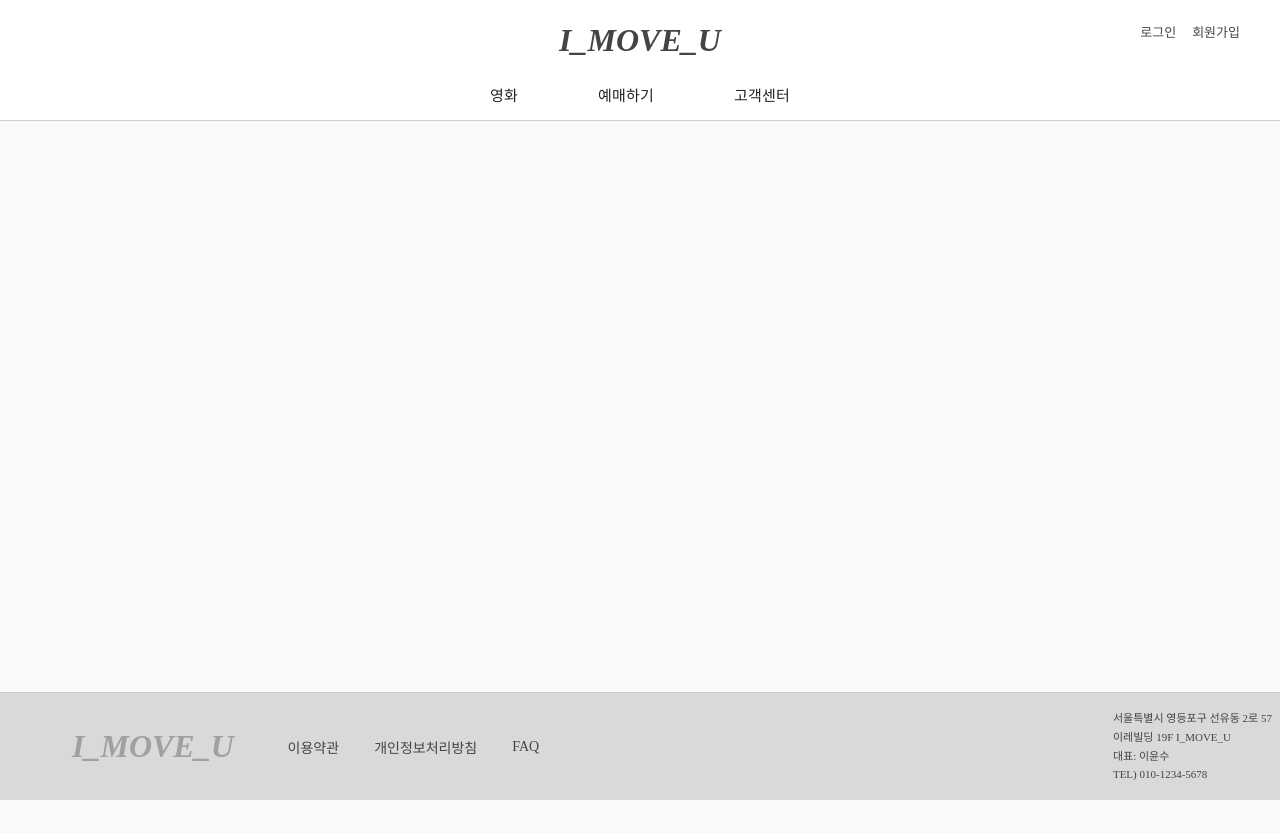
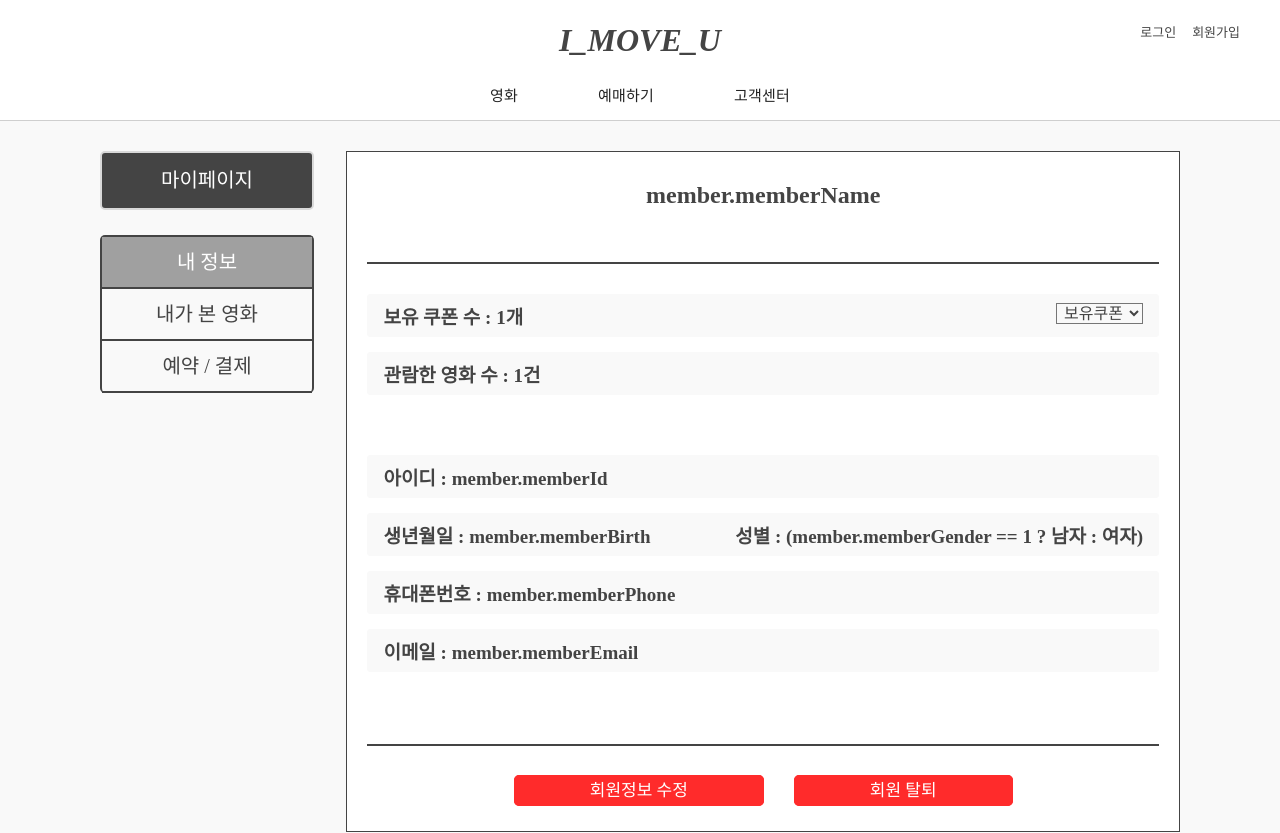
Before and after one commit to jamyeongSeo/move_final_project, a React (Vite) app in the folder move_final_front/: page /member/memberMain in a window 1280 px wide. Shown: the top 833 px of the page. Before the commit the page ends 800 px from the top, so only its background shows below. Built offline with nearby package versions, Linux system fonts and the light colour scheme; a web font is replaced by a local one.

Commit message:
(front)MemberMain 화면 구현

```diff
--- a/move_final_front/src/App.jsx
+++ b/move_final_front/src/App.jsx
@@ -3,6 +3,9 @@ import Header from "./component/common/Header";
 import Footer from "./component/common/Footer";
 import Main from "./component/common/Main";
 import CSMain from "./component/cs/CSMain";
+import Join from "./component/member/join";
+import Login from "./component/common/Login";
+import MemberMain from "./component/member/MemberMain";
 
 function App() {
   return (
@@ -12,6 +15,12 @@ function App() {
         <Routes>
           <Route path="/" element={<Main />} />
           <Route path="/cs/*" element={<CSMain />} />
+          <Route path="/member/join" element={<Join></Join>} />
+          <Route path="/common/login" element={<Login></Login>} />
+          <Route
+            path="/member/memberMain"
+            element={<MemberMain></MemberMain>}
+          />
         </Routes>
       </main>
       <Footer />
--- /dev/null
+++ b/move_final_front/src/component/member/MemberMain.jsx
@@ -0,0 +1,93 @@
+import { useState } from "react";
+import LeftSideMenu from "../utils/LeftSideMenu";
+import { Link } from "react-router-dom";
+
+const MemberMain = () => {
+  const [menus, setMenus] = useState([
+    {
+      url: [
+        "/member/memberMain",
+        "/member/memberUpdate",
+        "/member/memberDelete",
+      ],
+      text: "내 정보",
+    },
+    { url: "/member/join", text: "내가 본 영화" },
+    { url: "/member/join", text: "예약 / 결제" },
+  ]);
+  return (
+    <div className="content-wrap">
+      <section className="left-side-menu-side">
+        <Link to="/member/memberMain">
+          <div className="left-side-menu-title">마이페이지</div>
+        </Link>
+        <LeftSideMenu menus={menus}></LeftSideMenu>
+      </section>
+
+      <section className="left-side-menu-other member-mypage-wrap">
+        <div className="memberMain-title">
+          <h1>member.memberName</h1>
+        </div>
+        <div className="member-mypage-content-wrap">
+          <div className="member-mypage-content">
+            <div className="member-mypage-content-left">보유 쿠폰 수 : 1개</div>
+            <div className="member-mypage-content-right">
+              <select
+                className="member-mypage-coupon"
+                name="coupon"
+                id="coupon"
+              >
+                <option value="coupon">보유쿠폰</option>
+              </select>
+            </div>
+          </div>
+
+          <div
+            className="member-mypage-content"
+            style={{ marginBottom: "60px" }}
+          >
+            <div className="member-mypage-content-left">
+              관람한 영화 수 : 1건
+            </div>
+          </div>
+
+          <div className="member-mypage-content">
+            <div className="member-mypage-content-left">
+              아이디 : member.memberId
+            </div>
+          </div>
+
+          <div className="member-mypage-content">
+            <div className="member-mypage-content-left">
+              생년월일 : member.memberBirth
+            </div>
+            <div className="member-mypage-content-right">
+              성별 : (member.memberGender == 1 ? 남자 : 여자)
+            </div>
+          </div>
+
+          <div className="member-mypage-content">
+            <div className="member-mypage-content-left">
+              휴대폰번호 : member.memberPhone
+            </div>
+          </div>
+          <div className="member-mypage-content">
+            <div className="member-mypage-content-left">
+              이메일 : member.memberEmail
+            </div>
+          </div>
+        </div>
+
+        <div className="member-mypage-btn-wrap">
+          <Link to="/member/memberUpdate" className="btn-red member-mypage-btn">
+            회원정보 수정
+          </Link>
+          <Link to="/member/memberDelete" className="btn-red member-mypage-btn">
+            회원 탈퇴
+          </Link>
+        </div>
+      </section>
+    </div>
+  );
+};
+export default MemberMain;
--- a/move_final_front/src/component/member/member.css
+++ b/move_final_front/src/component/member/member.css
@@ -205,3 +205,80 @@
 .memberModal-close {
   display: none;
 }
+
+/*leftSideMenu*/
+.content-wrap {
+  overflow: hidden;
+}
+.left-side-menu-side {
+  width: 20%;
+  float: left;
+  /*고정 할 수 있으면 고정 ㄱ*/
+}
+.left-side-menu-title {
+  border: 2px solid var(--gray5);
+  border-radius: 5px;
+  background-color: var(--main1);
+  color: var(--gray7);
+  width: 210px;
+  height: 55px;
+  text-align: center;
+  line-height: 55px;
+  font-size: 20px;
+  font-family: ns-b;
+}
+/*LeftSideMenu 옆 텍스트 공간
+(background-color는 className 넣어서 지정하여 사용 하면 될 것 같습니다.)
+*/
+.left-side-menu-other {
+  float: right;
+  width: 77%;
+}
+
+/*MemberMain*/
+.member-mypage-wrap {
+  background-color: var(--gray7);
+  padding: 30px 0px;
+  border: 1px solid var(--main1);
+}
+.memberMain-title {
+  overflow: hidden;
+  height: 80px;
+}
+.member-mypage-content-wrap {
+  border-top: 2px solid var(--main1);
+  border-bottom: 2px solid var(--main1);
+  margin: 0px 20px;
+  padding: 15px 0px;
+  min-height: 450px;
+}
+.member-mypage-content {
+  padding: 7px 15px;
+  margin: 15px 0px;
+  border: 1px solid var(--main3);
+  border-radius: 3px;
+  background-color: var(--main3);
+  overflow: hidden;
+  font-size: 19px;
+  font-weight: 600;
+}
+.member-mypage-content-left {
+  float: left;
+}
+.member-mypage-content-right {
+  float: right;
+}
+.member-mypage-coupon {
+  background-color: var(--main3);
+  font-size: 16px;
+  padding: 0px 3px;
+  text-align: center;
+}
+.member-mypage-btn-wrap {
+  margin-top: 30px;
+}
+.member-mypage-btn-wrap > .member-mypage-btn {
+  margin: 0px 15px;
+  padding: 5px 75px;
+  font-size: 17px;
+}
```
Also changed, not shown: move_final_front/src/component/member/Join.jsx (+0 -8 lines).
